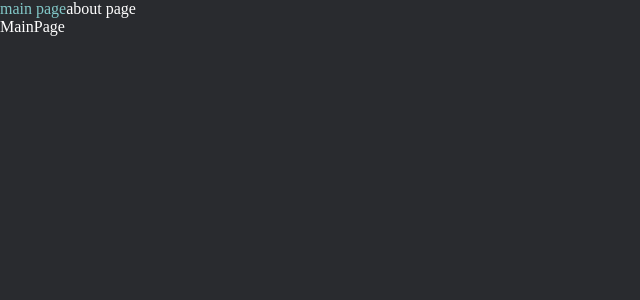
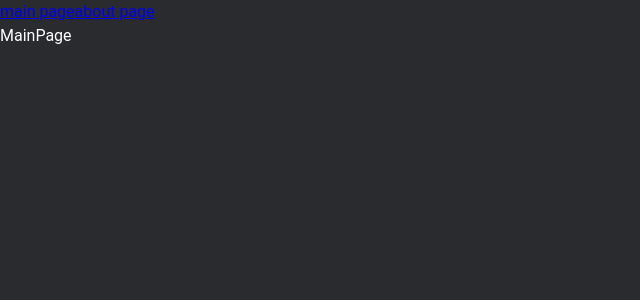
Before and after one commit to senyameow/big-project, a React app: page / in a window 1280 px wide. Shown: the top 300 px of the page, without its empty margins (0-640 px from the left). Built offline with nearby package versions, Linux system fonts and the light colour scheme.

Commit message:
change scss

```diff
--- a/src/App.tsx
+++ b/src/App.tsx
@@ -15,11 +15,9 @@ const App = () => {
 
     return (
 
-        <div className={`app ${theme}`}>
-            <div className='links'>
-                <Link to={'/'}>main page</Link>
-                <Link to={'/about'}>about page</Link>
-            </div>
+        <div className={`app dark`}>
+            <Link to={'/'}>main page</Link>
+            <Link to={'/about'}>about page</Link>
             <Routes>
                 <Route path={'/about'} element={<Suspense fallback={<div>LOADING ABOUT...</div>}><AboutPageChunk /></Suspense>} />
                 <Route path={'/'} element={<Suspense fallback={<div>LOADING MAIN...</div>}><MainPageChunk /></Suspense>} />
--- a/src/styles/index.scss
+++ b/src/styles/index.scss
@@ -4,7 +4,11 @@
 @import "themes/light";
 
 .app {
-    font: var(--font-m);
+
+    font-size: var(--font-size-m);
+    line-height: var(--font-line-m);
+    font-family: var(--font-family-main);
+
     color: var(--primary-color);
     background: var(--bg-color);
 
--- a/src/styles/reset.scss
+++ b/src/styles/reset.scss
@@ -12,14 +12,3 @@ select {
 
     font: inherit;
 }
-
-a {
-    text-decoration: none;
-
-    color: inherit;
-
-    &:hover {
-        color: #82c8c8
-    }
-
-}
--- a/src/styles/variables/global.scss
+++ b/src/styles/variables/global.scss
@@ -1,11 +1,9 @@
 :root {
-    --font-family-main: Consolas, 'Times New Roman', Serif;
+    --font-family-main: "Roboto", Georgia, "Times New Roman", Times, serif;
 
     --font-size-m: 16px;
     --font-line-m: 24px;
-    --font-m: var(--font-family-main) / var(--font-size-m) var(--font-line-m);
 
     --font-size-l: 24px;
     --font-line-l: 32px;
-    --font-l: var(--font-family-main) / var(--font-l) var(--font-line-l);
 }
```
